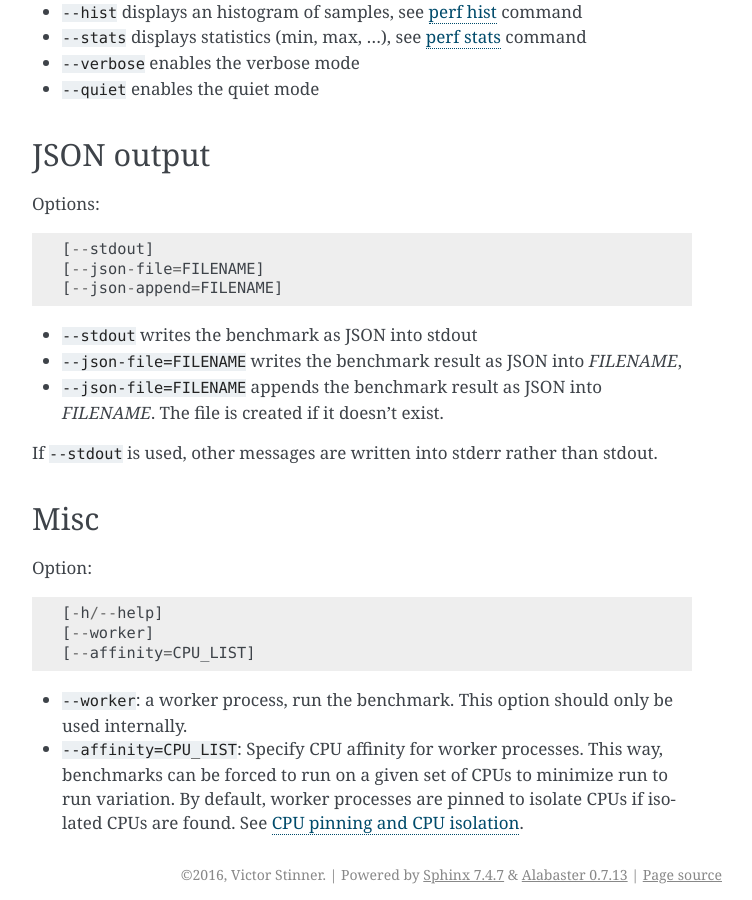
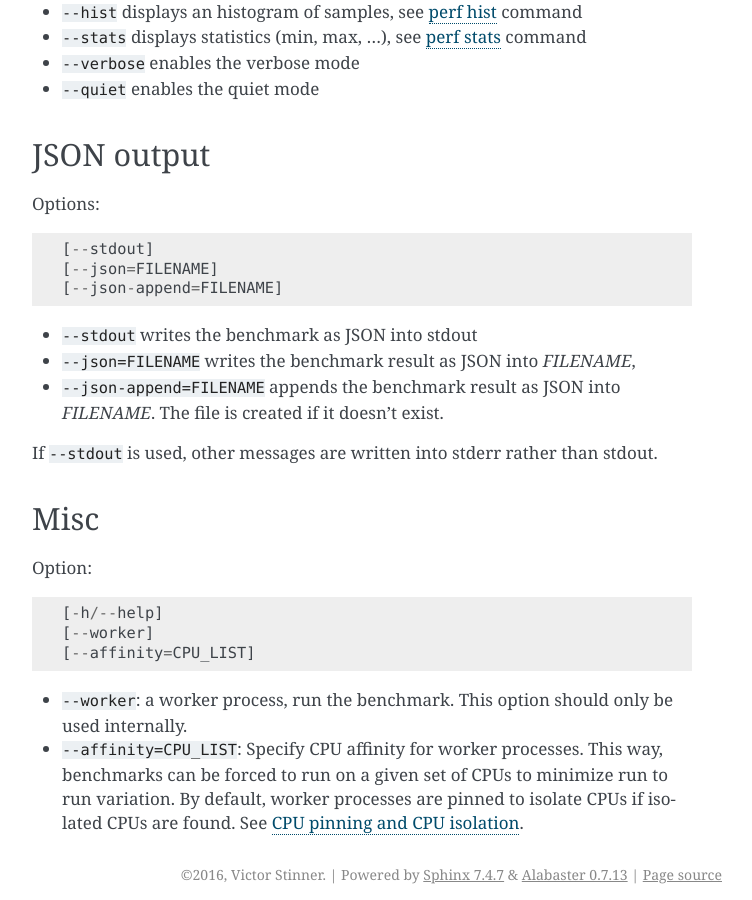
Before and after one commit to psf/pyperf, a Sphinx documentation site: the page built from doc/text_runner.rst, in a window 1280 px wide and 900 px high, scrolled down 1137 px. Shown: the whole window, without its empty margins (388-1140 px from the left). Built offline with Sphinx 7.4.7, drawn with Linux system fonts in a browser that asks for light colours.

Commit message:
replace --json-file with --json

```diff
--- a/doc/changelog.rst
+++ b/doc/changelog.rst
@@ -28,6 +28,8 @@ Version 0.6
 * TextRunner now uses powers of 2, rather than powers of 10, to calibrate the
   number of loops
 * Replace ``--raw`` option with ``--worker``
+* Replace ``--json`` with ``--stdout``
+* Replace ``--json-file`` with ``--json``
 
 
 Version 0.5 (2016-06-29)
--- a/doc/text_runner.rst
+++ b/doc/text_runner.rst
@@ -67,12 +67,12 @@ JSON output
 Options::
 
     [--stdout]
-    [--json-file=FILENAME]
+    [--json=FILENAME]
     [--json-append=FILENAME]
 
 * ``--stdout`` writes the benchmark as JSON into stdout
-* ``--json-file=FILENAME`` writes the benchmark result as JSON into *FILENAME*,
-* ``--json-file=FILENAME`` appends the benchmark result as JSON into
+* ``--json=FILENAME`` writes the benchmark result as JSON into *FILENAME*,
+* ``--json-append=FILENAME`` appends the benchmark result as JSON into
   *FILENAME*. The file is created if it doesn't exist.
 
 If ``--stdout`` is used, other messages are written into stderr rather than
```
Also changed, not shown: 3 other files.
